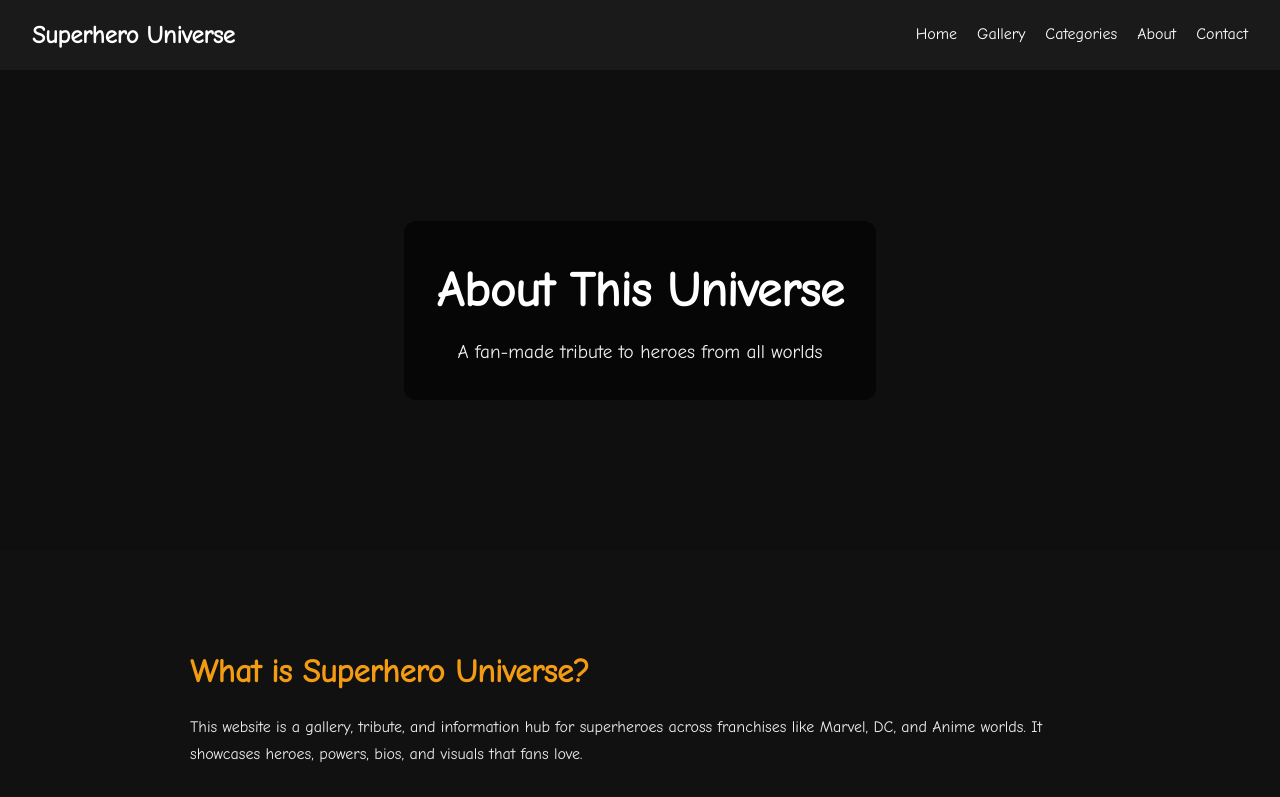
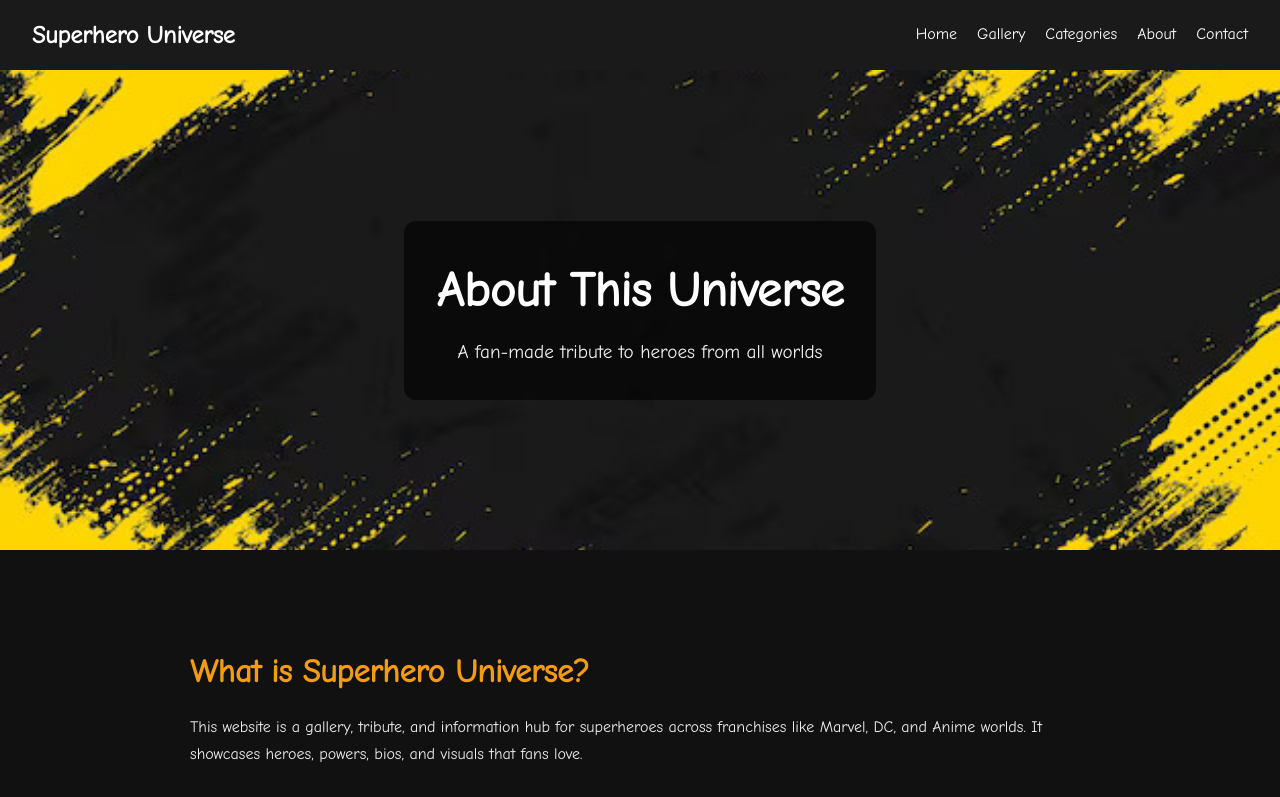
Before and after one commit to sopnil-siam/super-heros, a plain HTML site: page about.html in a window 1280 px wide. Shown: the top 797 px of the page. Drawn offline with Linux system fonts and the light colour scheme; the site is published under a folder, as on GitHub Pages, so addresses that start at the root find nothing.

Commit message:
Fixed background image path

```diff
--- a/styles.css
+++ b/styles.css
@@ -263,7 +263,7 @@
 
 /* 🔷 About Banner */
 .about-banner {
-  background: url('/images/abstract-yellow.jpg') center/cover no-repeat;
+  background: url('images/abstract-yellow.jpg') center/cover no-repeat;
   height: 60vh;
   display: flex;
   align-items: center;
```
